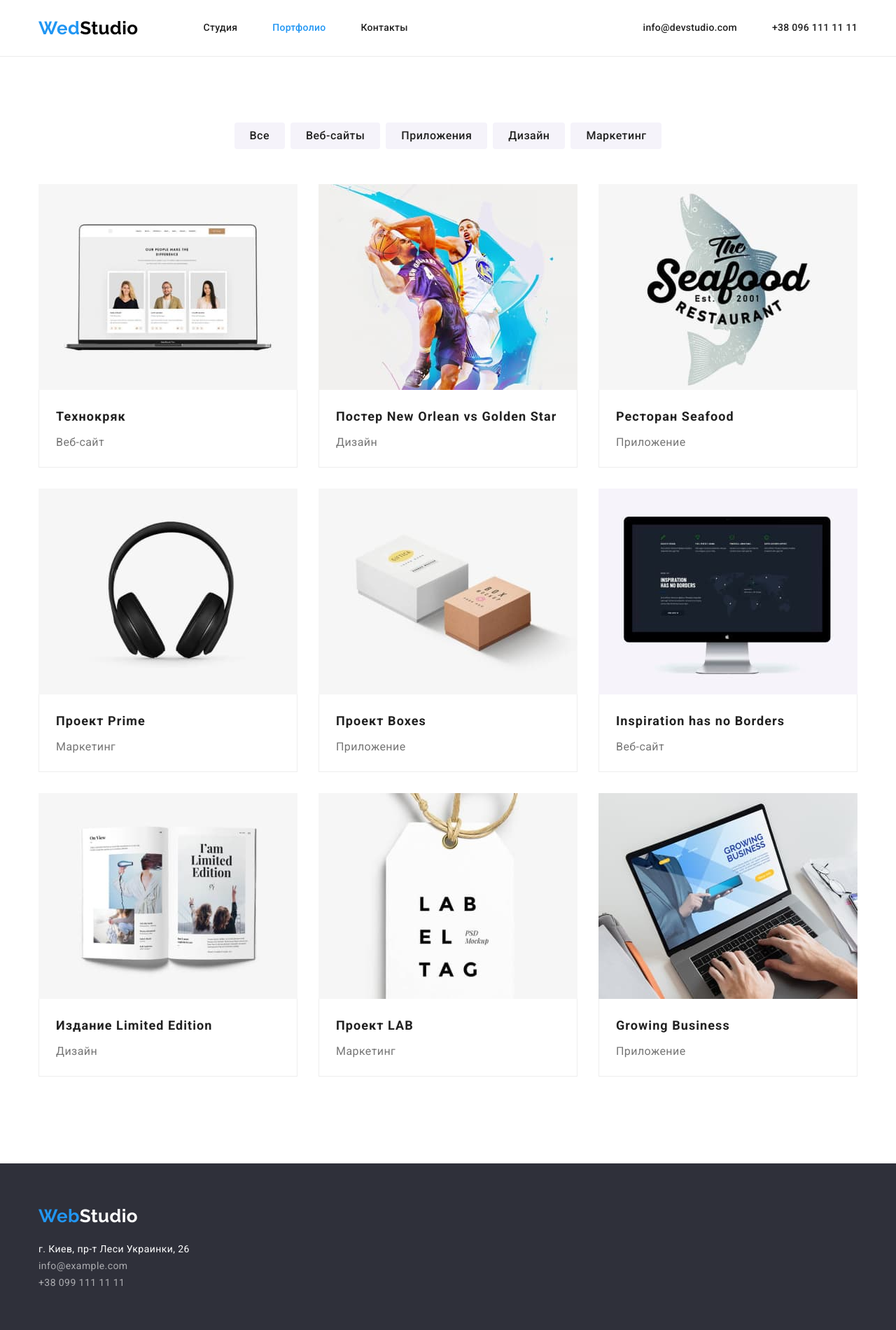
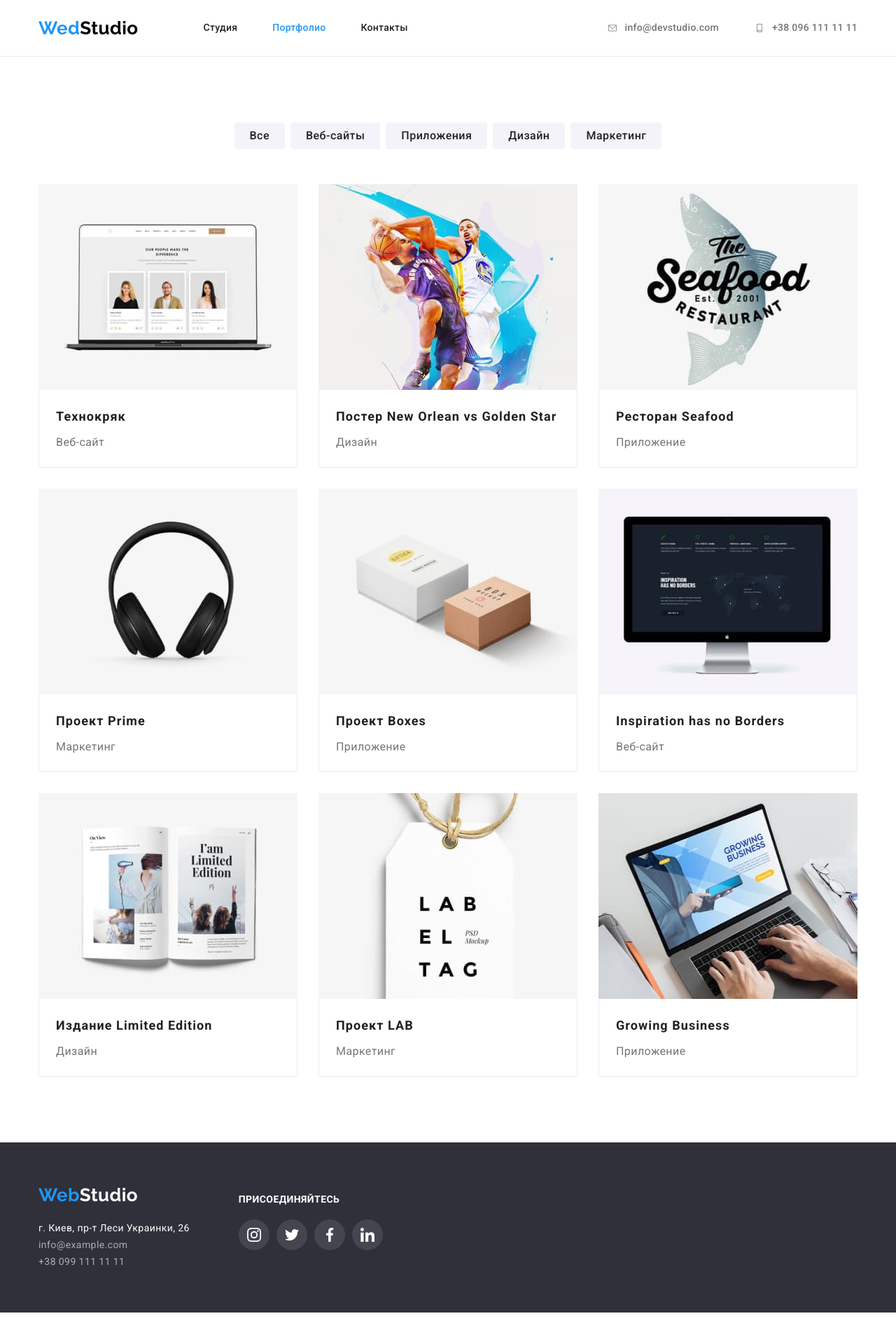
Before and after one commit to DanilStan/goit-markup-hw-04, a plain HTML site: page portfolio.html in a window 1280 px wide. Shown: the whole page at 70% size. After the commit the page ends 1875 px from the top, so only its background shows below. Drawn offline with nearby package versions, Linux system fonts and the light colour scheme.

Commit message:
Доробив "Портфоліо"

```diff
--- a/css/styles.css
+++ b/css/styles.css
@@ -506,7 +506,6 @@ body {
 
 .footer-items a {
   display: flex;
-  background-color:;
 }
 /*
 Страница портфолио "Шапка" сайта и "Футер"
@@ -556,6 +555,8 @@ body {
 .filter-button:focus {
   color: var(--primary-white-color);
   background-color: var(--acent-color);
+
+  box-shadow: 0px 3px 1px rgba(0, 0, 0, 0.1), 0px 1px 2px rgba(0, 0, 0, 0.08), 0px 2px 2px rgba(0, 0, 0, 0.12);
 }
 
 /* Список из елементов фильтра */
@@ -569,8 +570,18 @@ body {
   margin-bottom: 30px;
 }
 
+.items .item:hover,
+.items .item:focus {
+  box-shadow: 0px 1px 1px rgba(0, 0, 0, 0.12), 0px 4px 4px rgba(0, 0, 0, 0.06), 1px 4px 6px rgba(0, 0, 0, 0.16);
+}
+
 .items .item:nth-child(3n+3) {
   margin-right: 0;
+}
+
+.items .item:nth-child(7),
+.items .item:nth-child(8),
+.items .item:nth-child(9) {
   margin-bottom: 0;
 }
 
--- a/portfolio.html
+++ b/portfolio.html
@@ -32,10 +32,18 @@
           <!-- Контактная информация -->
           <ul class="site-nav auth list">
             <li class="item">
-              <a href="mailto:info@devstudio.com" class="link auth">info@devstudio.com</a>
+              <a href="mailto:info@devstudio.com" class="link auth-one"
+                ><svg class="icon" width="16px" height="12px">
+                  <use href="./images/sprite.svg#icon-mail"></use></svg
+                >info@devstudio.com</a
+              >
             </li>
             <li class="item">
-              <a href="tel:+380961111111" class="link auth">+38 096 111 11 11</a>
+              <a href="tel:+380961111111" class="link auth-two"
+                ><svg class="icon" width="16px" height="12px">
+                  <use href="./images/sprite.svg#icon-smartphone"></use></svg
+                >+38 096 111 11 11</a
+              >
             </li>
           </ul>
         </div>
@@ -189,7 +197,8 @@
 
     <!-- Подвал сайта -->
     <footer class="footer">
-      <div class="container">
+      <div class="container footer-flex">
+        <div>
           <a href="./" lang="en" class="logo logo-footer"
             ><span class="logo-primary">Web</span>Studio</a
           >
@@ -205,6 +214,40 @@
             </ul>
           </address>
         </div>
+        <div class="footer-box">
+          <p class="box-title">Присоединяйтесь</p>
+          <ul class="list footer-list">
+            <li class="footer-items">
+              <a href="./">
+                <svg width="20px" height="20px">
+                  <use href="./images/sprite.svg#icon-instagram-footer"></use>
+                </svg>
+              </a>
+            </li>
+            <li class="footer-items">
+              <a href="./">
+                <svg width="20px" height="20px">
+                  <use href="./images/sprite.svg#icon-twitter-footer"></use>
+                </svg>
+              </a>
+            </li>
+            <li class="footer-items">
+              <a href="./">
+                <svg width="20px" height="20px">
+                  <use href="./images/sprite.svg#icon-facebook-footer"></use>
+                </svg>
+              </a>
+            </li>
+            <li class="footer-items">
+              <a href="./">
+                <svg width="20px" height="20px">
+                  <use href="./images/sprite.svg#icon-linkedin-footer"></use>
+                </svg>
+              </a>
+            </li>
+          </ul>
+        </div>
+      </div>
     </footer>
   </body>
 </html>
```
Lines whose indentation alone changed are shown as unchanged.
